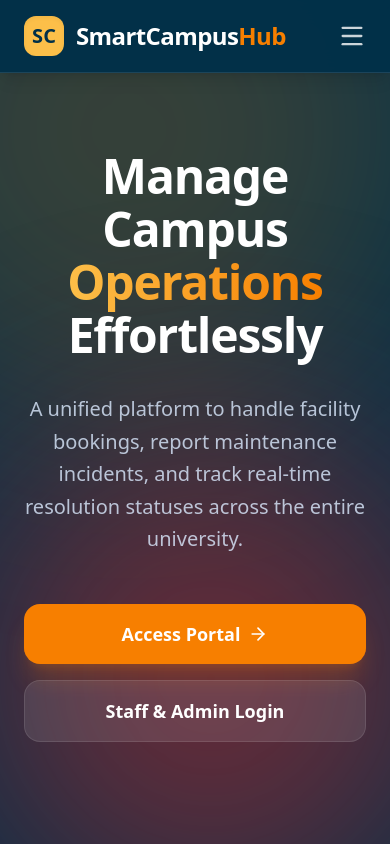
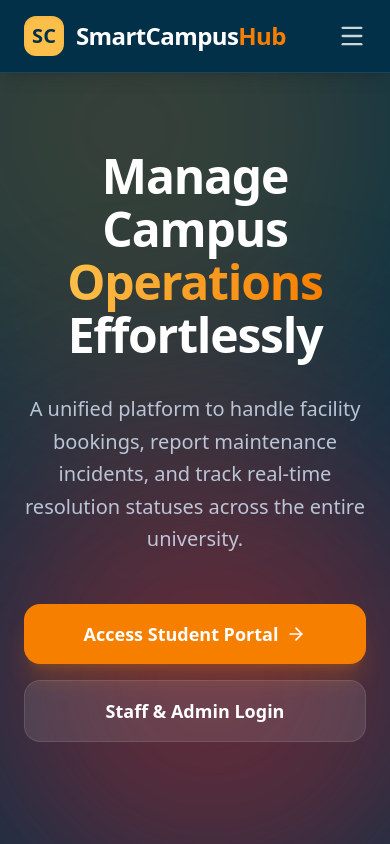
Before and after one commit to Darshik-an/it3030-paf-2026-smart-campus-group-WE-117-1.2, a React (Vite) app in the folder frontend/: page / in a window 390 px wide. Shown: the top 844 px of the page. Built offline with nearby package versions, Linux system fonts and the light colour scheme.

Commit message:
feat(ui): link Staff & Admin Login button to admin portal

```diff
--- a/frontend/src/pages/LandingPage.jsx
+++ b/frontend/src/pages/LandingPage.jsx
@@ -55,11 +55,11 @@ export default function LandingPage() {
             </p>
 
             <div className="flex flex-col sm:flex-row items-center gap-4 justify-center lg:justify-start pt-4">
-              <Link to="/signup" className="w-full sm:w-auto px-8 py-4 bg-[#F77F00] text-white rounded-2xl font-bold text-lg hover:scale-105 transition-all shadow-xl shadow-[#F77F00]/20 flex items-center justify-center gap-2 group">
-                Access Portal
+              <Link to="/login" className="w-full sm:w-auto px-8 py-4 bg-[#F77F00] text-white rounded-2xl font-bold text-lg hover:scale-105 transition-all shadow-xl shadow-[#F77F00]/20 flex items-center justify-center gap-2 group">
+                Access Student Portal
                 <ArrowRight className="w-5 h-5 group-hover:translate-x-1 transition-transform" />
               </Link>
-              <Link to="/login" className="w-full sm:w-auto px-8 py-4 bg-white/10 text-white rounded-2xl font-bold text-lg hover:bg-white/20 transition-all border border-white/10 flex items-center justify-center gap-2">
+              <Link to="/admin-login" className="w-full sm:w-auto px-8 py-4 bg-white/10 text-white rounded-2xl font-bold text-lg hover:bg-white/20 transition-all border border-white/10 flex items-center justify-center gap-2">
                 Staff & Admin Login
               </Link>
             </div>
```
